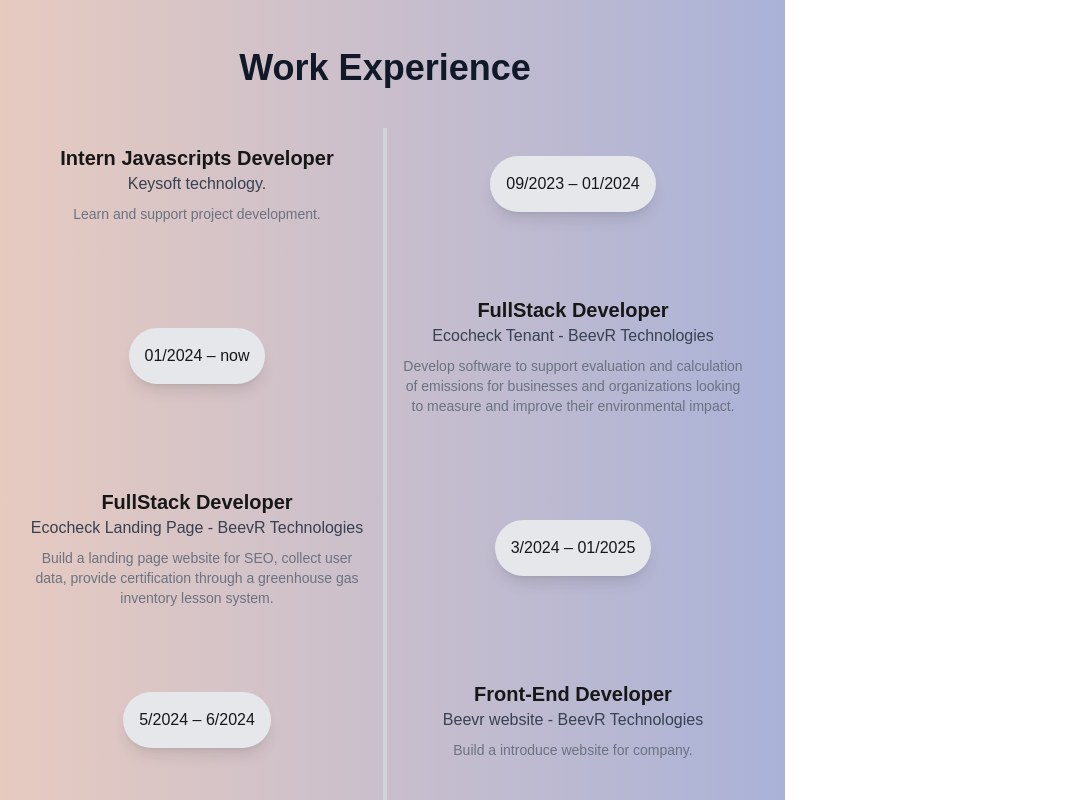
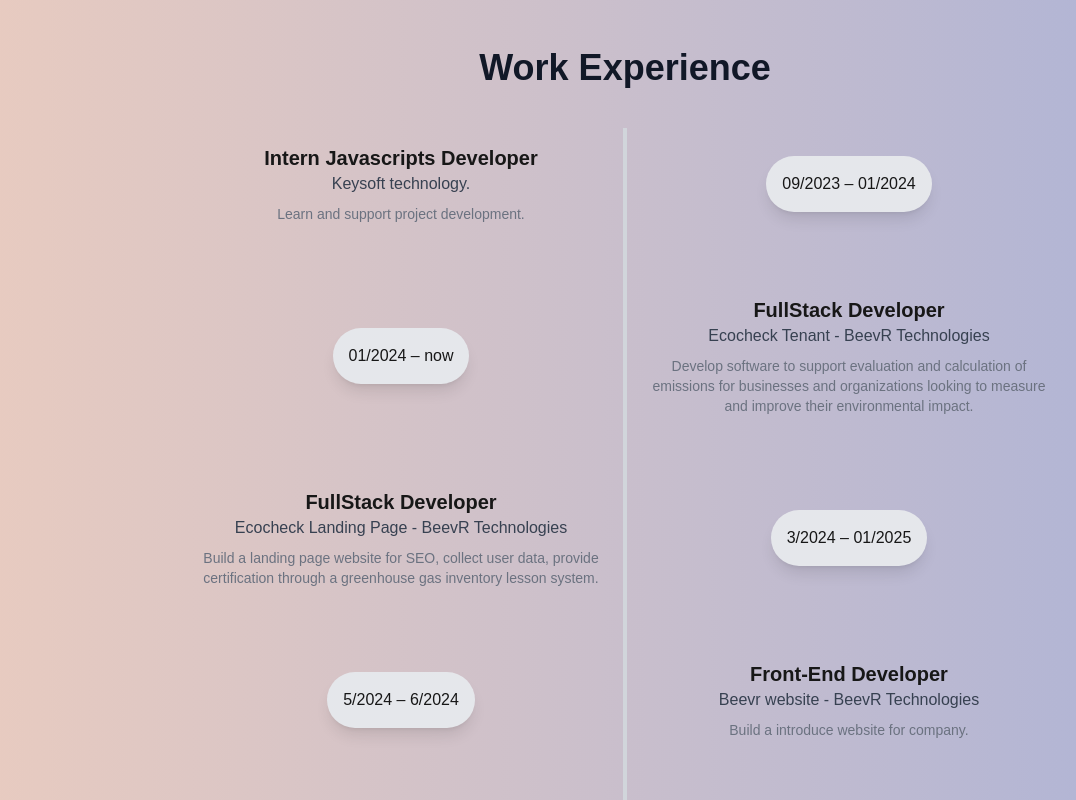
Before and after one commit to NangKhanh/portfolio, a Next.js app: page / in a window 1280 px wide. Shown: the part 2800-3600 px from the top of the page, without its empty margins (15-1091 px from the left). Built offline with nearby package versions, Linux system fonts and the light colour scheme.

Commit message:
update vw

```diff
--- a/src/components/Sections/Projects.jsx
+++ b/src/components/Sections/Projects.jsx
@@ -38,7 +38,7 @@
   return (
     <motion.section
       id="experience"
-      className="py-20 px-6 text-center bg-gradient-to-r from-[#E8CBC0] to-[#aab2d8] dark:from-[#796772] dark:to-[#25182e] w-[100vh]"
+      className="py-20 px-6 text-center bg-gradient-to-r from-[#E8CBC0] to-[#aab2d8] dark:from-[#796772] dark:to-[#25182e] w-[100vw]"
     >
       <h2 className="text-4xl font-bold text-gray-900 dark:text-white mb-10 pt-10">Work Experience</h2>
       <div className="relative max-w-4xl mx-auto">
```
